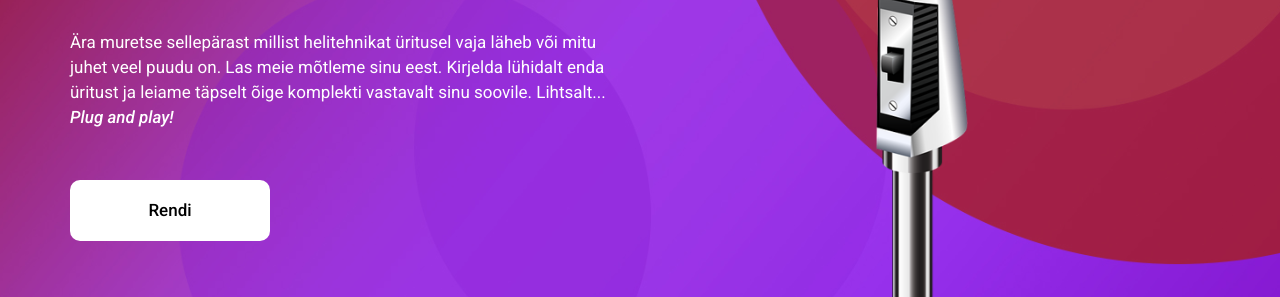
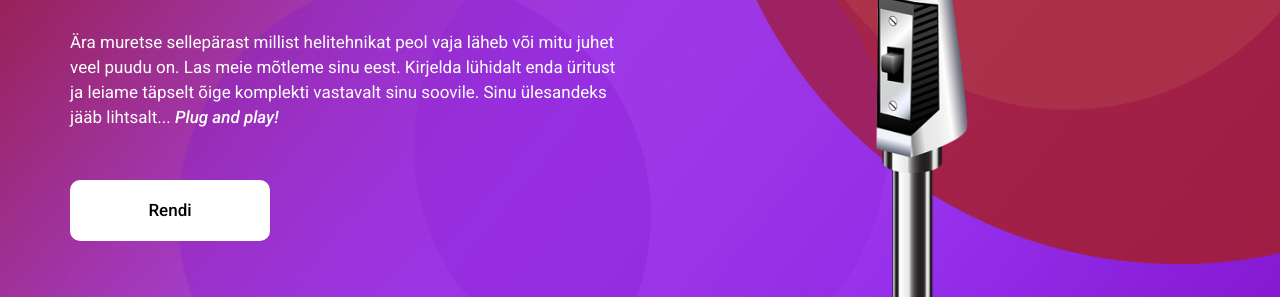
Before and after one commit to siimjuuse/minipidu, a plain HTML site: page index.html in a window 1280 px wide. Shown: the part 503-800 px from the top of the page. Drawn offline with Linux system fonts and the light colour scheme.

Commit message:
update services menu

```diff
--- a/index.html
+++ b/index.html
@@ -65,7 +65,7 @@
                <div class="col-md-6">
                   <div class="airmic">
                      <h1>Korralda oma Minipidu Suurelt! </h1>
-                     <p> Ära muretse sellepärast millist helitehnikat üritusel vaja läheb või mitu juhet veel puudu on. Las meie mõtleme sinu eest. Kirjelda lühidalt enda üritust ja leiame täpselt õige komplekti vastavalt sinu soovile. Lihtsalt... <i>Plug and play!</i>
+                     <p> Ära muretse sellepärast millist helitehnikat peol vaja läheb või mitu juhet veel puudu on. Las meie mõtleme sinu eest. Kirjelda lühidalt enda üritust ja leiame täpselt õige komplekti vastavalt sinu soovile. Sinu ülesandeks jääb lihtsalt... <i>Plug and play!</i>
                      </p>
                      <a class="read_more" href="./contact.html">Rendi</a>
                   </div>
```
Also changed, not shown: searvices.html (+1 -1 lines).
